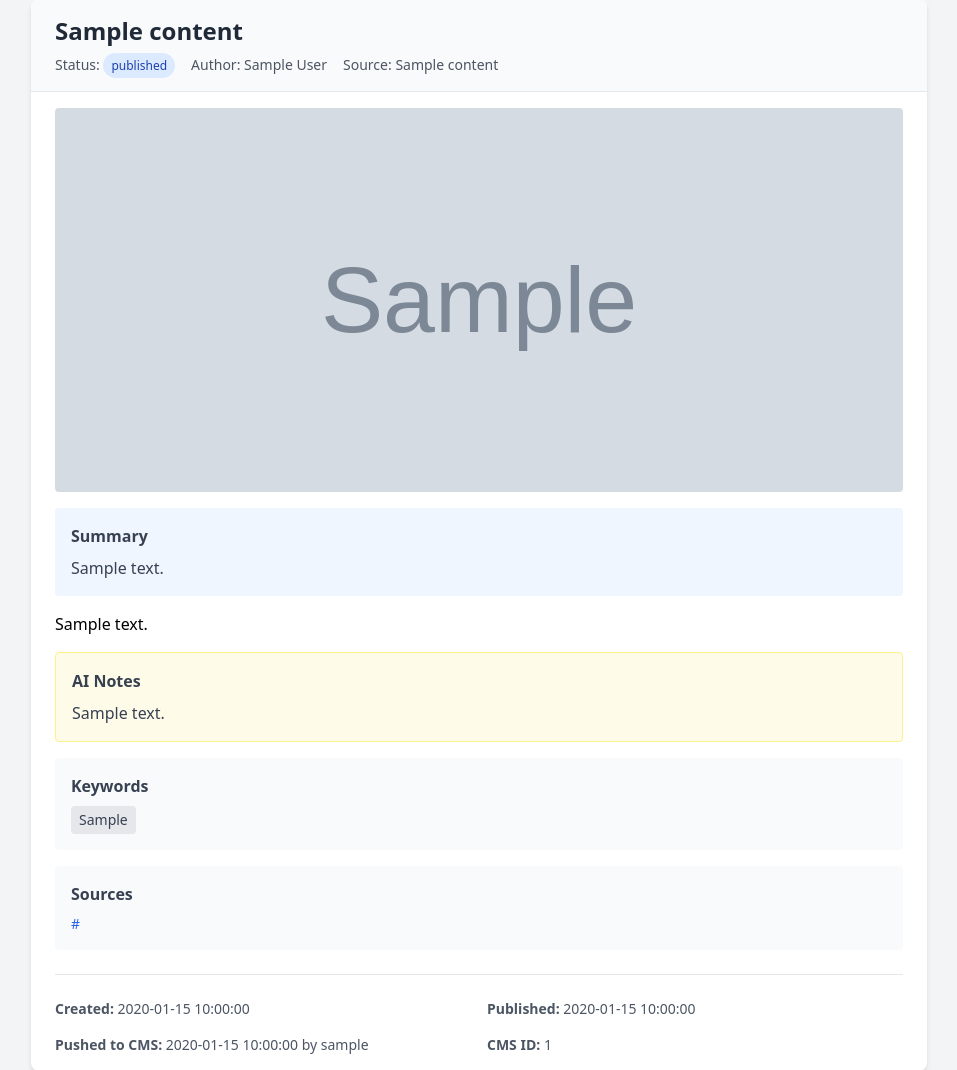
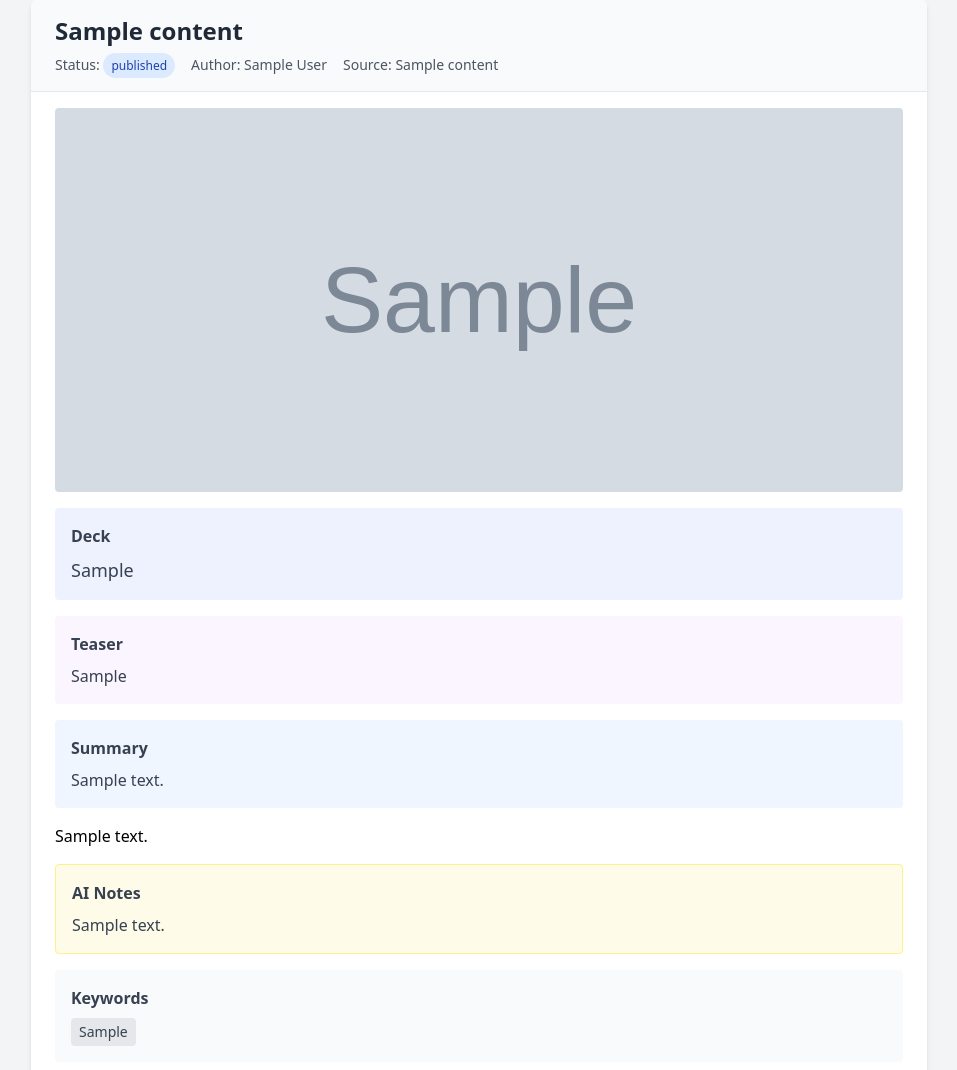
Before and after one commit to asmith-watt/Watt-news, a Flask app: page /content/1 in a window 1280 px wide. Shown: the part 133-1203 px from the top of the page, without its empty margins (161-1118 px from the left). Run offline with Flask 3, Linux system fonts and the light colour scheme; a user stored in the database is signed in; tables that the repository leaves empty hold one stand-in row (values such as "Sample post"); grey boxes marked "Sample" are stand-in pictures; some libraries are stand-ins or nearby versions.

Commit message:
Add deck and teaser fields

```diff
--- a/app/api/routes.py
+++ b/app/api/routes.py
@@ -161,6 +161,8 @@ def create_news():
         content = NewsContent(
             publication_id=publication_id,
             title=data['title'],
+            deck=data.get('deck'),
+            teaser=data.get('teaser'),
             content=data.get('body'),
             summary=data.get('summary'),
             notes=data.get('notes'),
@@ -225,6 +227,8 @@ def create_news_bulk():
             content = NewsContent(
                 publication_id=publication_id,
                 title=item['title'],
+                deck=item.get('deck'),
+                teaser=item.get('teaser'),
                 content=item.get('content'),
                 summary=item.get('summary'),
                 notes=item.get('notes'),
--- a/app/models.py
+++ b/app/models.py
@@ -113,6 +113,8 @@ class NewsContent(db.Model):
     id = db.Column(db.Integer, primary_key=True)
     publication_id = db.Column(db.Integer, db.ForeignKey('publication.id'), nullable=False)
     title = db.Column(db.String(512), nullable=False)
+    deck = db.Column(db.Text)
+    teaser = db.Column(db.Text)
     content = db.Column(db.Text)
     summary = db.Column(db.Text)
     notes = db.Column(db.Text)
--- a/app/templates/main/content_detail.html
+++ b/app/templates/main/content_detail.html
@@ -52,6 +52,20 @@
         <div class="px-6 py-4">
             {% if content.image_url %}
             <img src="{{ content.image_url }}" alt="{{ content.title }}" class="w-full max-h-96 object-cover rounded mb-4">
+            {% endif %}
+
+            {% if content.deck %}
+            <div class="mb-4 p-4 bg-indigo-50 rounded">
+                <h3 class="font-bold text-gray-700 mb-2">Deck</h3>
+                <p class="text-gray-700 text-lg">{{ content.deck }}</p>
+            </div>
+            {% endif %}
+
+            {% if content.teaser %}
+            <div class="mb-4 p-4 bg-purple-50 rounded">
+                <h3 class="font-bold text-gray-700 mb-2">Teaser</h3>
+                <p class="text-gray-700">{{ content.teaser }}</p>
+            </div>
             {% endif %}
 
             {% if content.summary %}
```
Also changed, not shown: migrations/versions/796112e94e5d_add_deck_and_teaser_fields_to_.py (added, +34 -0 lines).
